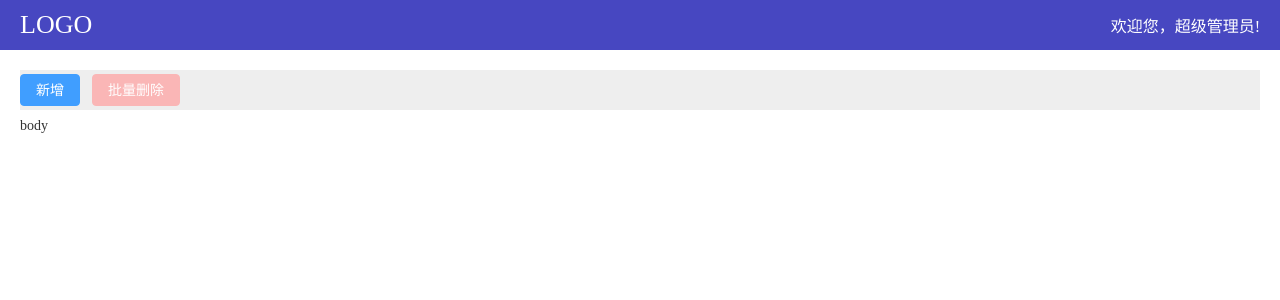
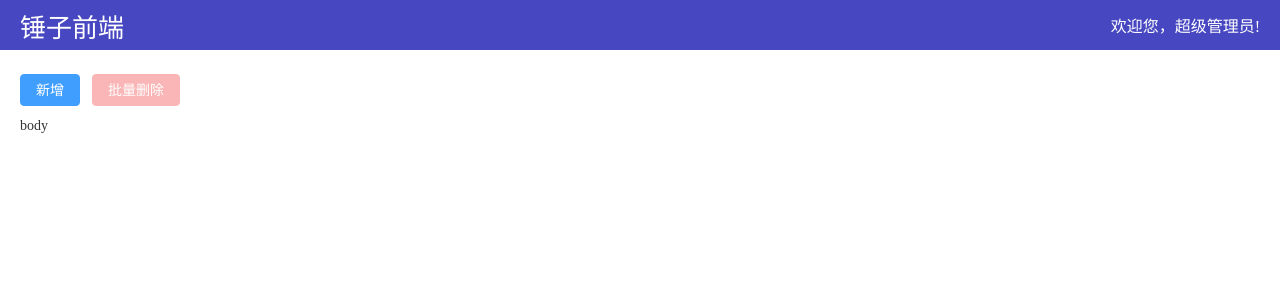
Before and after one commit to cz-frontend/pinia-study, a Vue app: page /home in a window 1280 px wide. Shown: the top 300 px of the page. Built offline with nearby package versions, Linux system fonts and the light colour scheme.

Commit message:
style: 修改样式

```diff
--- a/src/components/AppLayout/AppLayout.vue
+++ b/src/components/AppLayout/AppLayout.vue
@@ -48,7 +48,7 @@ const onOperation = (record) => {
     display: flex;
     height: 40px;
     align-items: center;
-    background-color: #eee;
+    background-color: #fff;
     margin-bottom: 8px;
   }
 }
--- a/src/components/AppLayout/components/AppHeader.vue
+++ b/src/components/AppLayout/components/AppHeader.vue
@@ -1,7 +1,7 @@
 <template>
   <header class="app-header">
     <div class="left-box">
-      <div class="logo">LOGO</div>
+      <div class="logo">锤子前端</div>
     </div>
     <div class="right-box">欢迎您，超级管理员!</div>
   </header>
```
Also changed, not shown: 1 other file (tests, documents, lock files or other folders).
